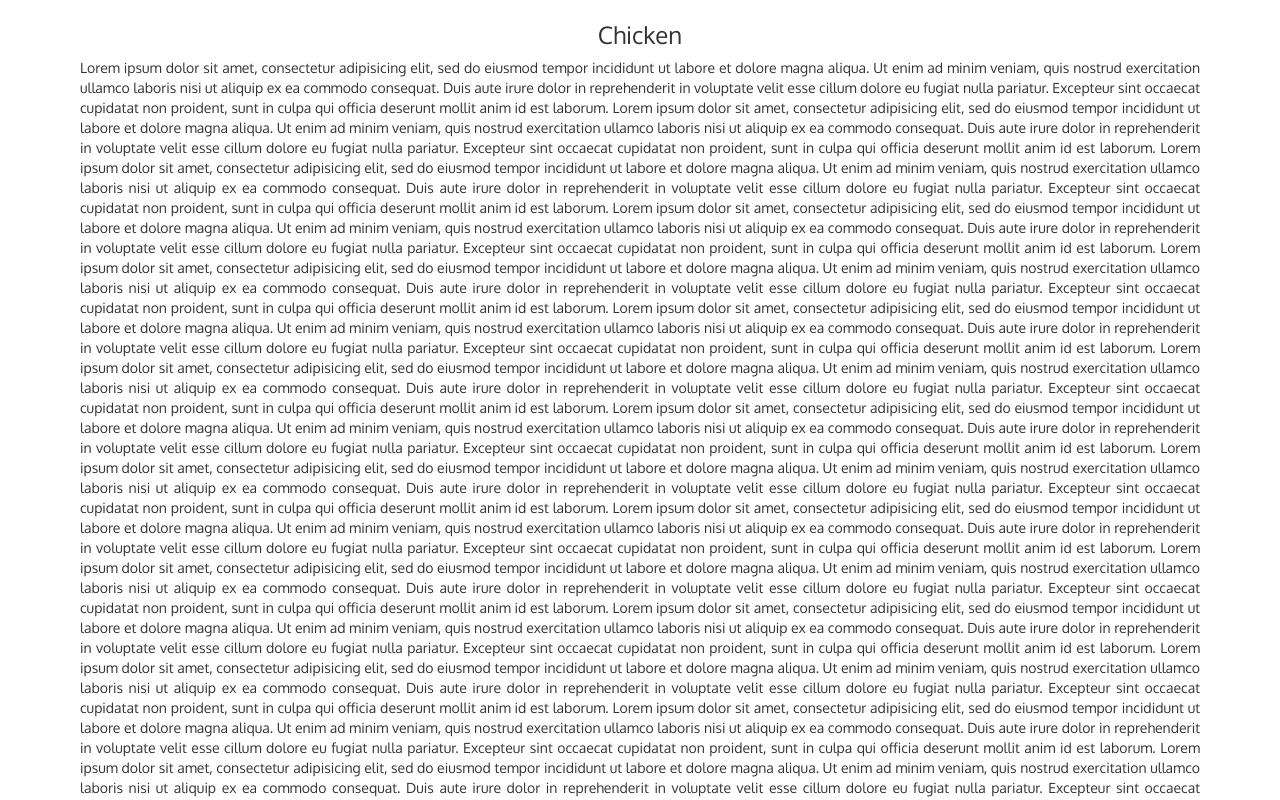
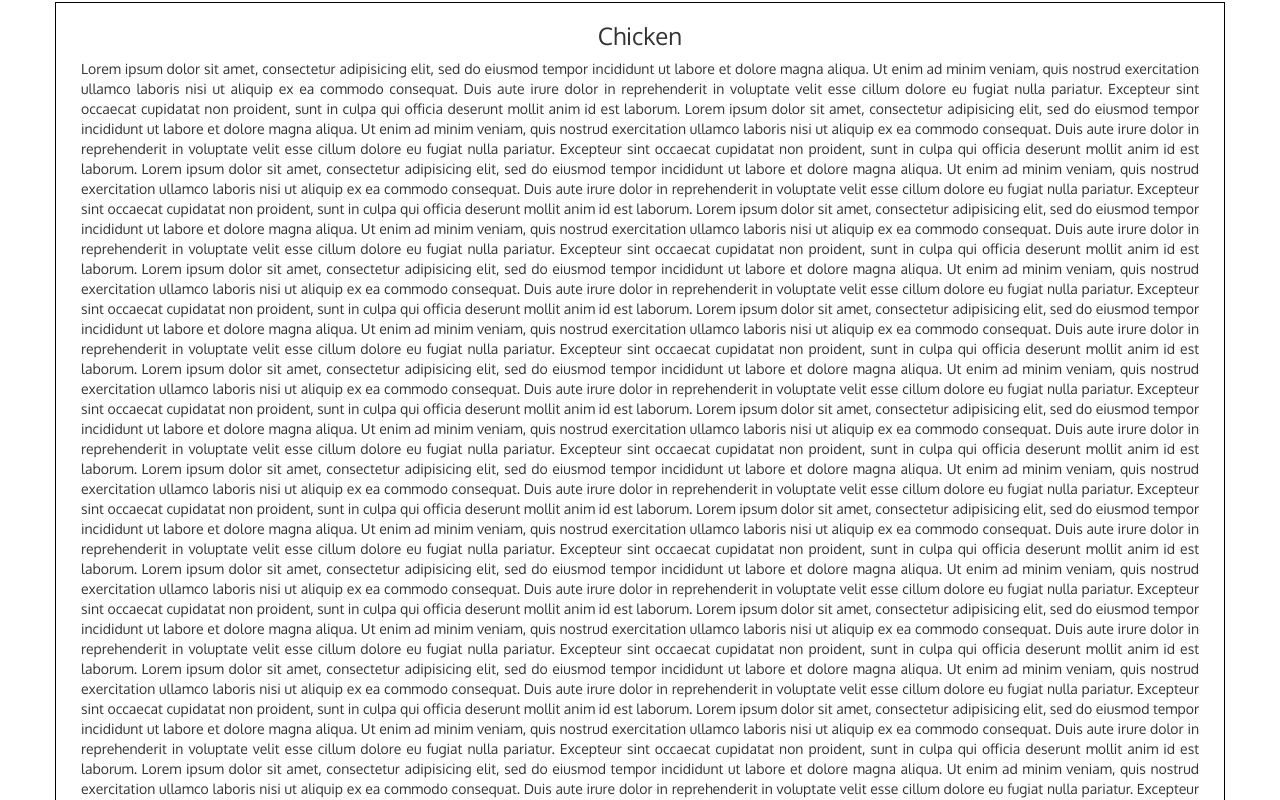
Before and after one commit to karthikr1901/Coursera-assignment, a plain HTML site: page Module3_Soln/index.html in a window 1280 px wide. Shown: the part 133-933 px from the top of the page. Drawn offline with Linux system fonts and the light colour scheme.

Commit message:
Common css for 3 scetions

```diff
--- a/Module3_Soln/css/style.css
+++ b/Module3_Soln/css/style.css
@@ -6,3 +6,8 @@ p{
   margin: 10px 10px 20px 10px;
   text-align: justify;
 }
+
+#chicken, #beef, #sushi{
+  border: 1px solid #000000;
+  margin-bottom: 10px;
+}
```
